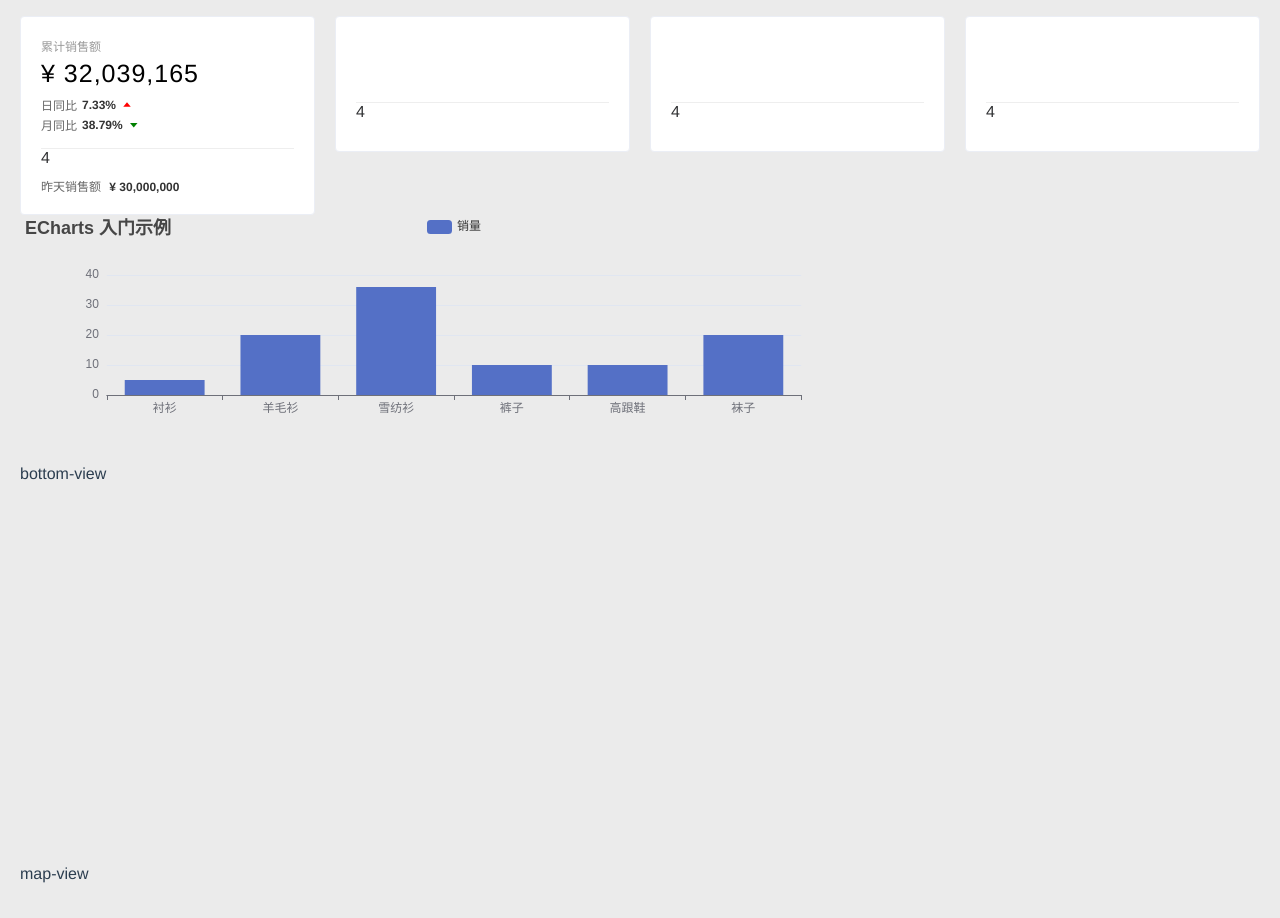
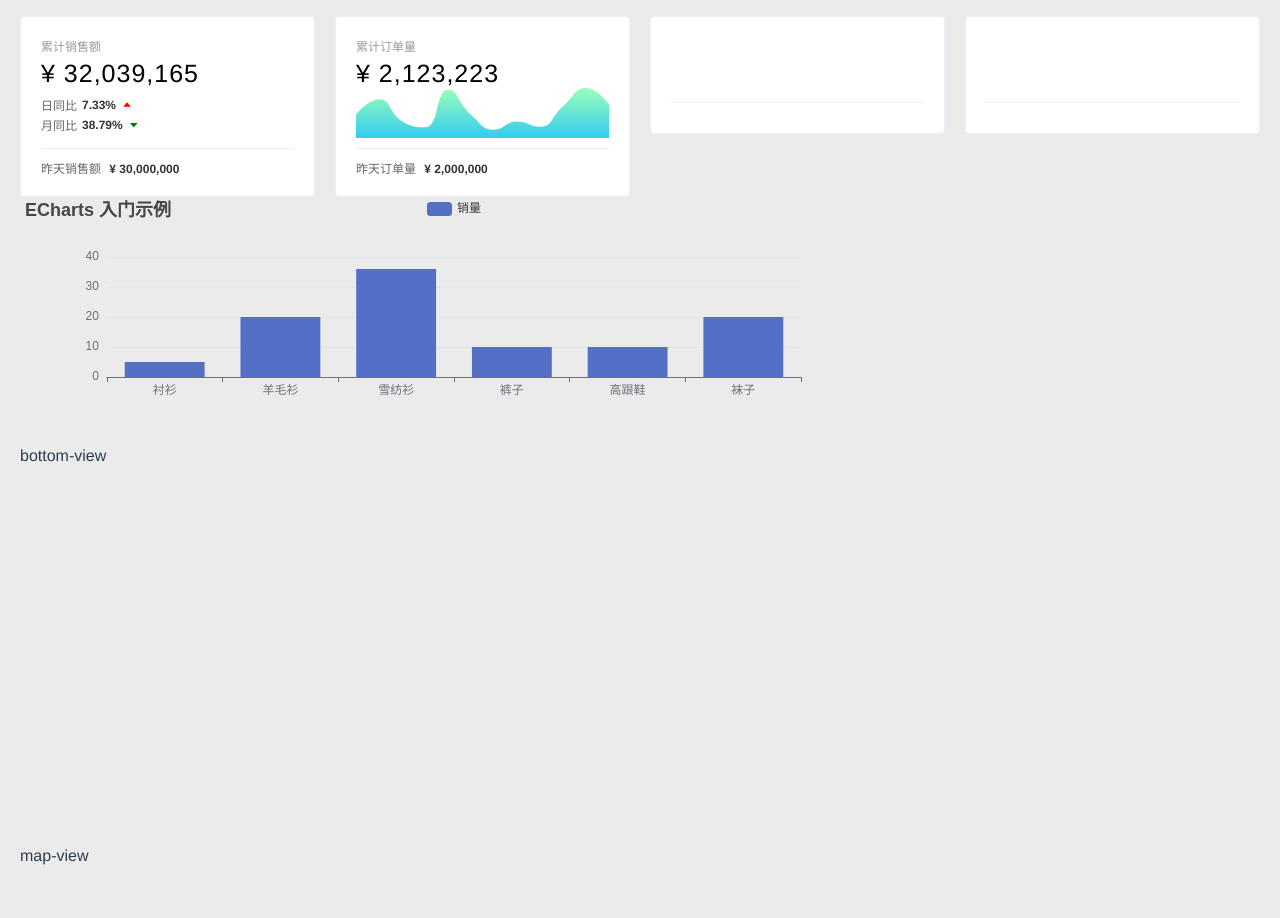
Before and after one commit to lotosv2010/g-datav-report, a Vue app: page /#/ in a window 1280 px wide. Shown: the top 918 px of the page. Built offline with nearby package versions, Linux system fonts and the light colour scheme.

Commit message:
feat(totalorders): 累计订单量

```diff
--- a/src/components/CommonCard/index.vue
+++ b/src/components/CommonCard/index.vue
@@ -5,7 +5,7 @@
     <div class="chart">
       <slot></slot>
     </div>
-    <div class="line">4</div>
+    <div class="line"></div>
     <div class="total">
       <slot name="footer"></slot>
     </div>
--- a/src/components/TotalOrders/index.vue
+++ b/src/components/TotalOrders/index.vue
@@ -1,15 +1,81 @@
 <template>
   <div>
-    <common-card />
+    <common-card :title="`累计订单量`" :value="`¥ 2,123,223`">
+      <template>
+        <div
+          id="total-orders-chart"
+          :style="{ height: '100%', width: '100%' }"
+        ></div>
+      </template>
+      <template v-slot:footer>
+        <span>昨天订单量 </span>
+        <span class="emphasis">¥ 2,000,000</span>
+      </template>
+    </common-card>
   </div>
 </template>
 
 <script>
 import commonCardMixin from "@/mixins/commonCardMixin.js";
+import echarts from "@/plugins/echarts.js";
 export default {
   name: "TotalOrders",
   mixins: [commonCardMixin],
+  mounted() {
+    this.initChart();
+  },
+  methods: {
+    initChart() {
+      const option = {
+        xAxis: {
+          show: false,
+          type: "category",
+          boundaryGap: false, // 与x轴两侧的间距
+        },
+        yAxis: {
+          show: false,
+          type: "value",
+        },
+        grid: {
+          top: 0,
+          right: 0,
+          left: 0,
+          bottom: 0,
+        },
+        series: [
+          {
+            type: "line",
+            smooth: true,
+            lineStyle: {
+              width: 0,
+            },
+            showSymbol: false,
+            areaStyle: {
+              opacity: 0.8,
+              color: new echarts.graphic.LinearGradient(0, 0, 0, 1, [
+                {
+                  offset: 0,
+                  color: "rgb(128, 255, 165)",
+                },
+                {
+                  offset: 1,
+                  color: "rgb(1, 191, 236)",
+                },
+              ]),
+            },
+            data: [140, 232, 101, 64, 290, 140, 50, 99, 67, 190, 300, 200],
+          },
+        ],
+      };
+      const dom = document.getElementById("total-orders-chart");
+      echarts.init(dom, null, { renderer: "svg" }).setOption(option);
+    },
+  },
 };
 </script>
 
-<style lang="scss" scoped></style>
+<style lang="scss" scoped>
+#total-orders-chart {
+  height: 100%;
+}
+</style>
--- a/src/plugins/echarts.js
+++ b/src/plugins/echarts.js
@@ -1,7 +1,7 @@
 // 引入 echarts 核心模块，核心模块提供了 echarts 使用必须要的接口。
 import * as echarts from "echarts/core";
 // 引入柱状图图表，图表后缀都为 Chart
-import { BarChart } from "echarts/charts";
+import { BarChart, LineChart } from "echarts/charts";
 // 引入提示框，标题，直角坐标系，数据集，内置数据转换器组件，组件后缀都为 Component
 import {
   TitleComponent,
@@ -25,6 +25,7 @@ echarts.use([
   DatasetComponent,
   TransformComponent,
   BarChart,
+  LineChart,
   LabelLayout,
   UniversalTransition,
   CanvasRenderer,
```
